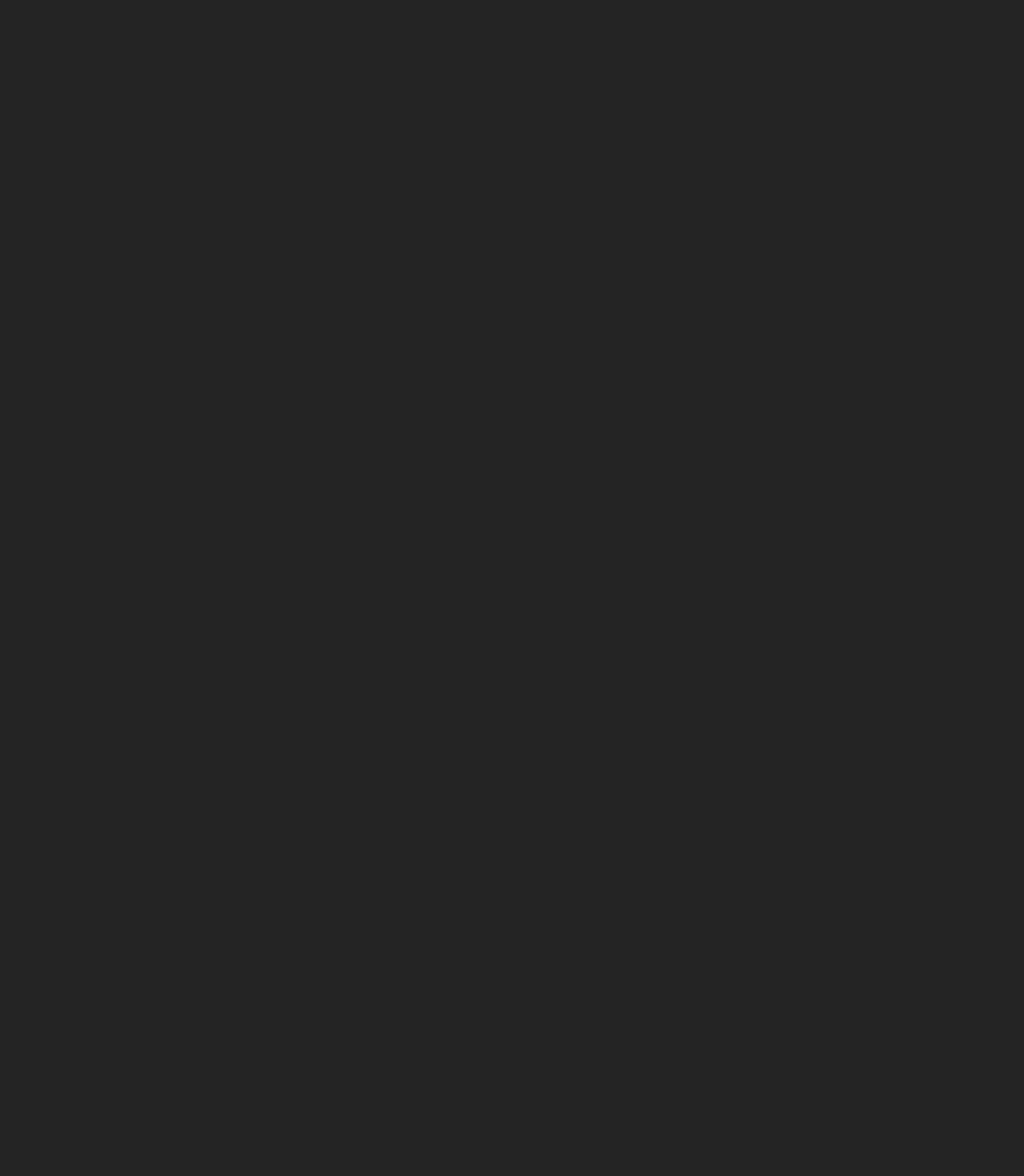
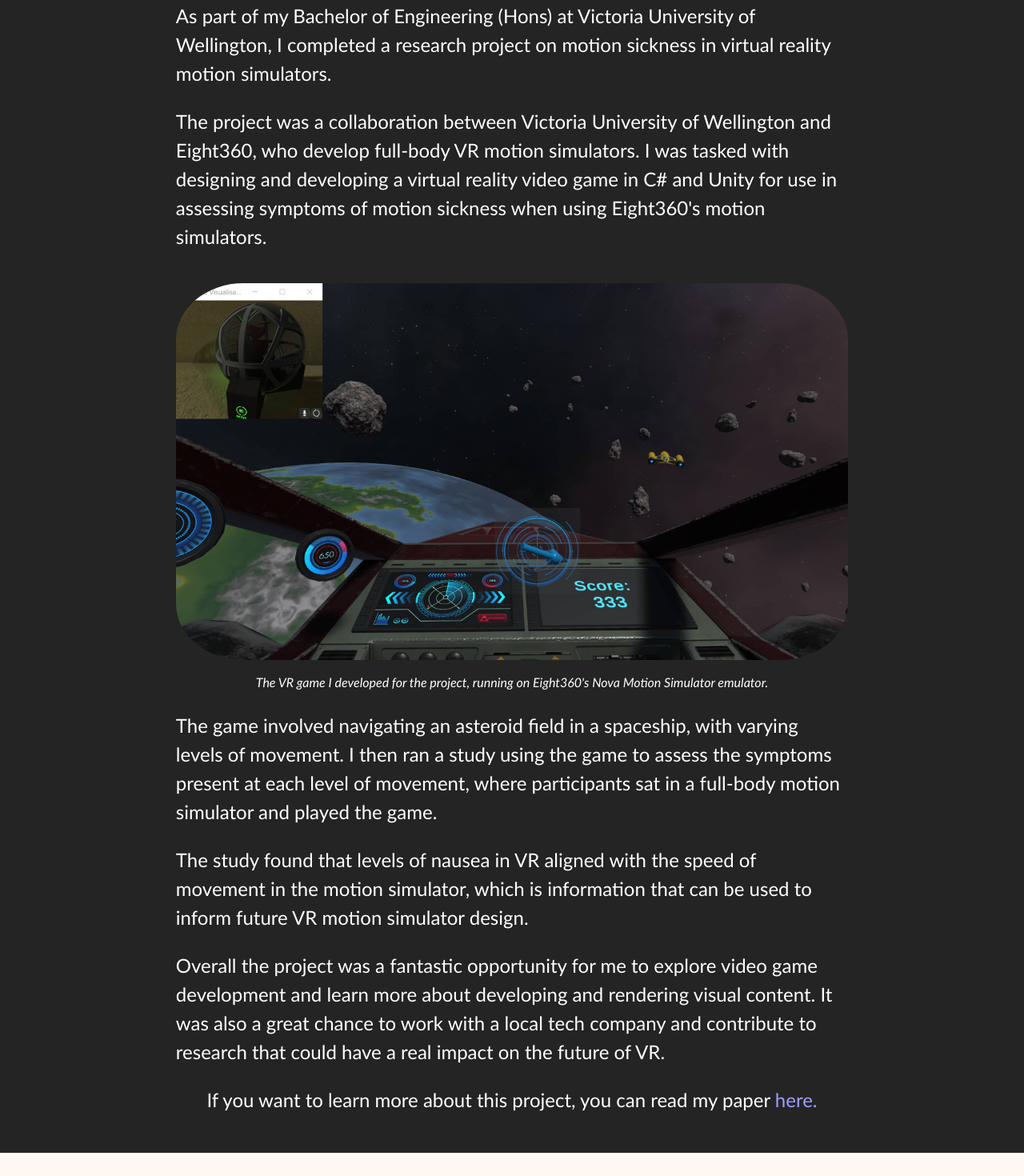
Before and after one commit to harleywelsby/Portfolio-Site, a React (Vite) app: page / in a window 1280 px wide. Shown: the part 3340-4810 px from the top of the page at 80% size. Before the commit the page ends 3390 px from the top, so only its background shows below. Built offline with nearby package versions, Linux system fonts and the light colour scheme; the HTML template or start-up script is replaced by a standard one.

Commit message:
Research section

```diff
--- a/src/App.tsx
+++ b/src/App.tsx
@@ -4,6 +4,7 @@ import AboutSection from './sections/AboutSection';
 import SkillsSection from './sections/SkillsSection';
 import PortfolioSection from './sections/PortfolioSection';
 import ResearchSection from './sections/ResearchSection';
+import FooterSection from './sections/FooterSection';
 
 function App() {
   const observer = useRef<IntersectionObserver | null>(null);
@@ -29,6 +30,7 @@ function App() {
       <SkillsSection />
       <PortfolioSection />
       <ResearchSection />
+      <FooterSection />
     </>
   );
 }
--- a/src/constants.ts
+++ b/src/constants.ts
@@ -24,3 +24,13 @@ export const CppIconpath =
   'M22.394 6c-.167-.29-.398-.543-.652-.69L12.926.22c-.509-.294-1.34-.294-1.848 0L2.26 5.31c-.508.293-.923 1.013-.923 1.6v10.18c0 .294.104.62.271.91.167.29.398.543.652.69l8.816 5.09c.508.293 1.34.293 1.848 0l8.816-5.09c.254-.147.485-.4.652-.69.167-.29.27-.616.27-.91V6.91c.003-.294-.1-.62-.268-.91zM12 19.11c-3.92 0-7.109-3.19-7.109-7.11 0-3.92 3.19-7.11 7.11-7.11a7.133 7.133 0 016.156 3.553l-3.076 1.78a3.567 3.567 0 00-3.08-1.78A3.56 3.56 0 008.444 12 3.56 3.56 0 0012 15.555a3.57 3.57 0 003.08-1.778l3.078 1.78A7.135 7.135 0 0112 19.11zm7.11-6.715h-.79v.79h-.79v-.79h-.79v-.79h.79v-.79h.79v.79h.79zm2.962 0h-.79v.79h-.79v-.79h-.79v-.79h.79v-.79h.79v.79h.79z';
 export const UnrealIconPath =
   'M12 0a12 12 0 1012 12A12 12 0 0012 0zm0 23.52A11.52 11.52 0 1123.52 12 11.52 11.52 0 0112 23.52zm7.13-9.791c-.206.997-1.126 3.557-4.06 4.942l-1.179-1.325-1.988 2a7.338 7.338 0 01-5.804-2.978 2.859 2.859 0 00.65.123c.326.006.678-.114.678-.66v-5.394a.89.89 0 00-1.116-.89c-.92.212-1.656 2.509-1.656 2.509a7.304 7.304 0 012.528-5.597 7.408 7.408 0 013.73-1.721c-1.006.573-1.57 1.507-1.57 2.29 0 1.262.76 1.109.984.923v7.28a1.157 1.157 0 00.148.256 1.075 1.075 0 00.88.445c.76 0 1.747-.868 1.747-.868V9.172c0-.6-.452-1.324-.905-1.572 0 0 .838-.149 1.484.346a5.537 5.537 0 01.387-.425c1.508-1.48 2.929-1.902 4.112-2.112 0 0-2.151 1.69-2.151 3.96 0 1.687.043 5.801.043 5.801.799.771 1.986-.342 3.059-1.441Z';
+
+// Research Section
+export const RESEARCH_PARAGRAPH_1 = `As part of my Bachelor of Engineering (Hons) at Victoria University of Wellington, I completed a research project on motion sickness in virtual reality motion simulators.`;
+export const RESEARCH_PARAGRAPH_2 = `The project was a collaboration between Victoria University of Wellington and Eight360, who develop full-body VR motion simulators. I was tasked with designing and developing a virtual reality video game in C# and Unity for use in assessing symptoms of motion sickness when using Eight360's motion simulators.`;
+export const RESEARCH_PARAGRAPH_3 = `The game involved navigating an asteroid field in a spaceship, with varying levels of movement. I then ran a study using the game to assess the symptoms present at each level of movement, where participants sat in a full-body motion simulator and played the game.`;
+export const RESEARCH_PARAGRAPH_4 = `The study found that levels of nausea in VR aligned with the speed of movement in the motion simulator, which is information that can be used to inform future VR motion simulator design.`;
+export const RESEARCH_PARAGRAPH_5 = `Overall the project was a fantastic opportunity for me to explore video game development and learn more about developing and rendering visual content. It was also a great chance to work with a local tech company and contribute to research that could have a real impact on the future of VR.`;
+export const ProjectDemoImageReference = `The VR game I developed for the project, running on Eight360's Nova Motion Simulator emulator.`;
+export const ProjectReadMoreText = `If you want to learn more about this project, you can read my paper`;
+export const VuwResearchPaperUrl = 'https://ojs.victoria.ac.nz/wfes/article/view/8424/7478';
--- /dev/null
+++ b/src/sections/FooterSection.tsx
@@ -0,0 +1,9 @@
+import { Section, SectionTitle } from '../styles/styledComponents';
+
+function FooterSection() {
+  // TODO: Unimplemented
+
+  return <Section className="hidden altBackground"></Section>;
+}
+
+export default FooterSection;
--- a/src/sections/ResearchSection.tsx
+++ b/src/sections/ResearchSection.tsx
@@ -1,4 +1,20 @@
-import { Section, SectionTitle } from '../styles/styledComponents';
+import {
+  ProjectDemoImageReference,
+  ProjectReadMoreText,
+  RESEARCH_PARAGRAPH_1,
+  RESEARCH_PARAGRAPH_2,
+  RESEARCH_PARAGRAPH_3,
+  RESEARCH_PARAGRAPH_4,
+  RESEARCH_PARAGRAPH_5,
+  VuwResearchPaperUrl,
+} from '../constants';
+import {
+  DemoImage,
+  ImageReference,
+  ParagraphText,
+  Section,
+  SectionTitle,
+} from '../styles/styledComponents';
 
 function ResearchSection() {
   // TODO: Unimplemented
@@ -6,6 +22,25 @@ function ResearchSection() {
   return (
     <Section className="hidden">
       <SectionTitle className="darkThemeText">Research</SectionTitle>
+      <ParagraphText className="hidden">{RESEARCH_PARAGRAPH_1}</ParagraphText>
+      <br />
+      <ParagraphText className="hidden">{RESEARCH_PARAGRAPH_2}</ParagraphText>
+      <br />
+      <DemoImage className="hidden" src="src/assets/ResearchProjectDemo.jpg" loading="eager" />
+      <ImageReference className="hidden">{ProjectDemoImageReference}</ImageReference>
+      <br />
+      <ParagraphText className="hidden">{RESEARCH_PARAGRAPH_3}</ParagraphText>
+      <br />
+      <ParagraphText className="hidden">{RESEARCH_PARAGRAPH_4}</ParagraphText>
+      <br />
+      <ParagraphText className="hidden">{RESEARCH_PARAGRAPH_5}</ParagraphText>
+      <br />
+      <ParagraphText className="hidden">
+        {`${ProjectReadMoreText} `}
+        <a href={VuwResearchPaperUrl} target="_blank" rel="noreferrer">
+          here.
+        </a>
+      </ParagraphText>
     </Section>
   );
 }
--- a/src/styles/styledComponents.ts
+++ b/src/styles/styledComponents.ts
@@ -39,6 +39,16 @@ export const SkillLogoLabel = styled.p`
   font-size: ${isMobile ? '0.7rem' : '1.5rem'};
 `;
 
+export const ImageReference = styled.p`
+  font-size: ${isMobile ? '0.7rem' : '1rem'};
+  max-width: ${isMobile ? '80%' : '50%'};
+  weight: 4;
+  margin: 0;
+  padding: 0;
+  text-align: center;
+  font-style: italic;
+`;
+
 /* Images */
 
 export const HeadshotImage = styled.img`
@@ -47,6 +57,15 @@ export const HeadshotImage = styled.img`
   margin-left: ${isMobile ? '0rem' : '5rem'};
   width: ${isMobile ? '120px' : '400px'};
   height: ${isMobile ? '120px' : '400px'};
+`;
+
+export const DemoImage = styled.img`
+  border-top-right-radius: 10% 15%;
+  border-top-left-radius: 10% 15%;
+  border-bottom-right-radius: 10% 15%;
+  border-bottom-left-radius: 10% 15%;
+  margin: 1rem 0;
+  width: ${isMobile ? '80%' : '50%'};
 `;
 
 /* Sections */
```
Also changed, not shown: src/assets/ResearchProjectDemo.jpg (added).
